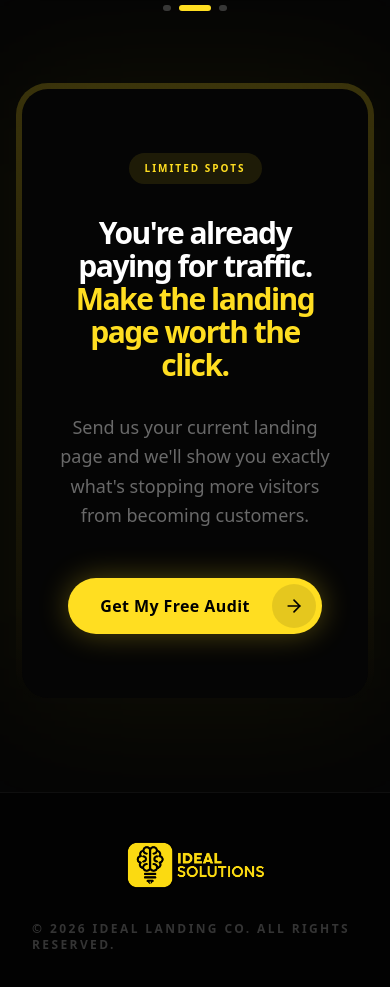
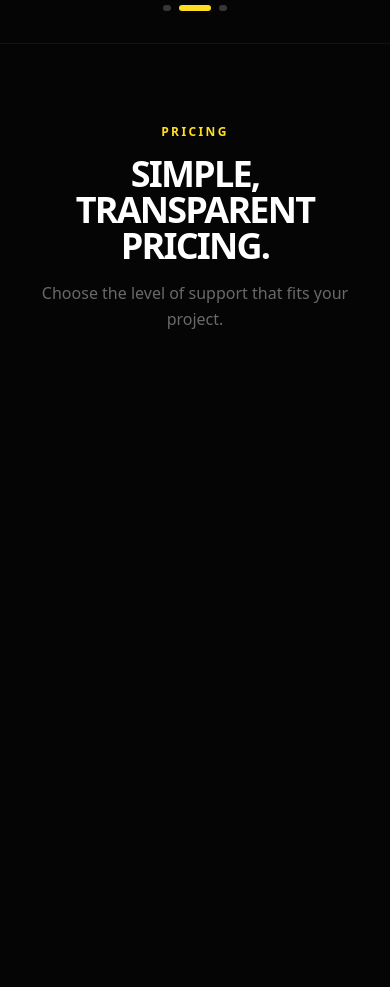
Before and after one commit to emersonbruno46-debug/idealsolutionsen, a React (Vite) app: page / in a window 390 px wide. Shown: the part 8163-9150 px from the top of the page. Built offline with nearby package versions, Linux system fonts and the light colour scheme; the HTML template or start-up script is replaced by a standard one.

Commit message:
feat: redesign pricing section to premium static cards

```diff
--- a/src/pages/PremiumLanding.tsx
+++ b/src/pages/PremiumLanding.tsx
@@ -364,6 +364,63 @@ const processSteps = [
   }
 ];
 
+const pricingPackages = [
+  {
+    id: "launch",
+    name: "LAUNCH",
+    price: "690",
+    tagline: "Design + Build",
+    desc: "Best for businesses that already have their copy and strategy.",
+    features: [
+      "Custom landing page design",
+      "Development",
+      "Responsive on all devices",
+      "Basic integrations",
+      "Client provides the copy"
+    ],
+    ctaText: "START YOUR PROJECT",
+    recommended: false,
+    orderClass: "order-2 lg:order-1"
+  },
+  {
+    id: "conversion",
+    name: "CONVERSION",
+    price: "990",
+    tagline: "MOST POPULAR",
+    desc: "Best for businesses that want the complete conversion-focused landing page package.",
+    features: [
+      "Conversion strategy",
+      "Conversion-focused copywriting",
+      "Custom landing page design",
+      "Full development",
+      "Mobile responsive",
+      "Forms and integrations",
+      "Analytics setup",
+      "Launch support"
+    ],
+    ctaText: "BUILD MY LANDING PAGE",
+    recommended: true,
+    orderClass: "order-1 lg:order-2"
+  },
+  {
+    id: "campaign",
+    name: "CAMPAIGN",
+    price: "1,490",
+    tagline: "Advanced Campaigns",
+    desc: "Best for paid traffic campaigns requiring deeper tracking and optimization.",
+    features: [
+      "Everything in Conversion",
+      "Ad-to-page message matching",
+      "Advanced tracking setup",
+      "Additional page or campaign variation",
+      "Post-launch optimization"
+    ],
+    ctaText: "START MY CAMPAIGN",
+    recommended: false,
+    orderClass: "order-3 lg:order-3"
+  }
+];
+
 const PremiumLanding = () => {
   const [isMenuOpen, setIsMenuOpen] = useState(false);
   const [activeTestimonial, setActiveTestimonial] = useState(0);
@@ -371,6 +428,7 @@ const PremiumLanding = () => {
   const heroRef = useRef<HTMLDivElement>(null);
   const problemRef = useRef<HTMLDivElement>(null);
   const processRef = useRef<HTMLDivElement>(null);
+  const pricingRef = useRef<HTMLDivElement>(null);
 
   useGSAP(() => {
     if (!heroRef.current) return;
@@ -630,6 +688,28 @@ const PremiumLanding = () => {
       mm.revert();
     };
   }, { scope: processRef });
+
+  useGSAP(() => {
+    if (!pricingRef.current) return;
+    const prefersReducedMotion = window.matchMedia("(prefers-reduced-motion: reduce)").matches;
+    if (prefersReducedMotion) return;
+
+    gsap.fromTo(".pricing-card",
+      { opacity: 0, y: 40 },
+      {
+        opacity: 1,
+        y: 0,
+        duration: 0.8,
+        stagger: 0.15,
+        ease: "power3.out",
+        scrollTrigger: {
+          trigger: pricingRef.current,
+          start: "top 80%",
+          toggleActions: "play none none none"
+        }
+      }
+    );
+  }, { scope: pricingRef });
 
   useEffect(() => {
     const interval = setInterval(() => {
@@ -1082,33 +1162,114 @@ const PremiumLanding = () => {
           </div>
         </section>
 
-        {/* CTA Closing — nested architectural pattern */}
-        <section id="planos" className="py-10 lg:py-20">
+        {/* Pricing Section */}
+        <section ref={pricingRef} id="pricing" className="py-20 lg:py-32 relative z-10 bg-[#050505] border-t border-white/5">
           <div className="container mx-auto px-4 lg:px-8">
-              <motion.div
-                 initial={{ opacity: 0, scale: 0.95 }}
-                 whileInView={{ opacity: 1, scale: 1 }}
-                 viewport={{ once: false }}
-                 transition={{ duration: 1.2, ease: premiumEasing }}
-                 className="relative p-1.5 rounded-[2rem] lg:rounded-[3rem] bg-gradient-to-b from-[#FFDE21]/20 to-transparent"
+
+            {/* Section Header */}
+            <div className="mb-16 lg:mb-24 text-center max-w-3xl mx-auto space-y-4">
+              <span className="text-[#FFDE21] text-xs font-black uppercase tracking-[0.2em] block">
+                PRICING
+              </span>
+              <h2 className="text-4xl sm:text-5xl lg:text-7xl font-black uppercase tracking-tighter leading-none text-white">
+                Simple, transparent pricing.
+              </h2>
+              <p className="text-white/40 text-base sm:text-lg leading-relaxed font-medium">
+                Choose the level of support that fits your project.
+              </p>
+            </div>
+
+            {/* Pricing Cards Grid */}
+            <div className="grid grid-cols-1 lg:grid-cols-3 gap-8 items-stretch max-w-7xl mx-auto">
+              {pricingPackages.map((pkg) => (
+                <div
+                  key={pkg.id}
+                  className={`pricing-card flex flex-col justify-between rounded-[2rem] p-8 lg:p-10 relative transition-all duration-500 hover:scale-[1.01] ${pkg.orderClass} ${
+                    pkg.recommended
+                      ? "bg-white/[0.04] border-2 border-[#FFDE21]/80 shadow-[0_0_40px_rgba(255,222,33,0.15)]"
+                      : "bg-white/[0.01] border border-white/10"
+                  }`}
                 >
-                 <div className="absolute inset-0 bg-[#FFDE21]/5 blur-3xl -z-10 rounded-[2rem] lg:rounded-[3rem]" />
-                 <div className="rounded-[calc(2rem-0.375rem)] lg:rounded-[calc(3rem-0.375rem)] bg-[#050505] p-8 py-16 md:p-32 text-center relative overflow-hidden flex flex-col items-center">
+                  {/* Badge for Recommended */}
+                  {pkg.recommended && (
+                    <div className="absolute -top-4 left-1/2 -translate-x-1/2 bg-[#FFDE21] text-black text-[10px] font-black uppercase tracking-[0.2em] px-4 py-1.5 rounded-full shadow-[0_4px_20px_rgba(255,222,33,0.3)]">
+                      {pkg.tagline}
+                    </div>
+                  )}
 
-                    <span className="inline-block px-4 py-2 bg-[#FFDE21]/10 text-[#FFDE21] rounded-full text-[10px] sm:text-xs font-black uppercase tracking-[0.2em] mb-8 lg:mb-10">
-                      Limited Spots
+                  {/* Top content */}
+                  <div>
+                    {/* Header */}
+                    <div className="mb-6">
+                      <span className="text-[10px] font-black tracking-widest text-[#FFDE21]/70 uppercase block mb-2">
+                        {pkg.recommended ? "RECOMMENDED" : pkg.tagline}
                       </span>
-                    <h2 className="text-3xl sm:text-4xl md:text-8xl font-black mb-8 lg:mb-10 leading-[1.1] md:leading-tight tracking-tighter">
-                       You're already paying for traffic. <span className="text-[#FFDE21]">Make the landing page worth the click.</span>
-                    </h2>
-                    <p className="text-white/40 text-lg md:text-xl max-w-2xl mb-12 lg:mb-16 leading-relaxed">
-                       Send us your current landing page and we'll show you exactly what's stopping more visitors from becoming customers.
+                      <h3 className="text-2xl font-black uppercase tracking-tight text-white">
+                        {pkg.name}
+                      </h3>
+                      <p className="text-white/40 text-xs mt-2 leading-relaxed font-medium min-h-[32px]">
+                        {pkg.desc}
                       </p>
+                    </div>
 
-                    <MagneticCTA text="Get My Free Audit" className="text-base sm:text-xl px-8 sm:px-12 py-4 sm:py-6" />
+                    {/* Price */}
+                    <div className="border-y border-white/5 py-6 my-6 flex flex-col items-start justify-center">
+                      <div className="flex items-baseline gap-1">
+                        <span className="text-5xl lg:text-6xl font-black text-white tracking-tighter">
+                          ${pkg.price}
+                        </span>
+                      </div>
+                      <span className="text-[9px] font-black tracking-widest text-white/30 uppercase mt-2">
+                        ONE-TIME PROJECT
+                      </span>
+                    </div>
 
+                    {/* Features List */}
+                    <ul className="space-y-4 mb-8">
+                      {pkg.features.map((feature, fIdx) => (
+                        <li key={fIdx} className="flex items-start text-xs sm:text-sm text-white/70 font-medium">
+                          {/* Check Icon */}
+                          <svg className="w-4 h-4 text-[#FFDE21] mr-3 mt-0.5 flex-shrink-0" fill="none" viewBox="0 0 24 24" stroke="currentColor" strokeWidth="3">
+                            <path strokeLinecap="round" strokeLinejoin="round" d="M5 13l4 4L19 7" />
+                          </svg>
+                          <span>{feature}</span>
+                        </li>
+                      ))}
+                    </ul>
                   </div>
-              </motion.div>
+
+                  {/* CTA Button */}
+                  <button
+                    onClick={handleContact}
+                    className={`w-full group font-bold tracking-wider text-xs py-4 rounded-full flex items-center justify-center gap-2 transition-all duration-300 ${
+                      pkg.recommended
+                        ? "bg-[#FFDE21] text-black shadow-[0_0_20px_rgba(255,222,33,0.2)] hover:shadow-[0_0_30px_rgba(255,222,33,0.3)] hover:scale-[1.02] active:scale-[0.98]"
+                        : "bg-white/5 text-white border border-white/10 hover:bg-white/10 hover:scale-[1.02] active:scale-[0.98]"
+                    }`}
+                  >
+                    <span>{pkg.ctaText}</span>
+                    <span className="group-hover:translate-x-1 transition-transform duration-300">→</span>
+                  </button>
+                </div>
+              ))}
+            </div>
+
+            {/* Trust Banner / Microcopy */}
+            <div className="mt-16 lg:mt-24 text-center max-w-2xl mx-auto space-y-6 border-t border-white/5 pt-12">
+              <p className="text-white/60 text-base sm:text-lg leading-relaxed font-medium">
+                Not sure which option fits your project?
+              </p>
+              <p className="text-white/40 text-sm leading-relaxed font-normal -mt-4">
+                Get a free landing page audit and we'll help you identify what you actually need.
+              </p>
+              <button
+                onClick={handleContact}
+                className="inline-flex items-center gap-2 text-xs font-black uppercase tracking-[0.2em] text-[#FFDE21] hover:text-white transition-colors duration-300 border-b border-[#FFDE21] hover:border-white pb-1"
+              >
+                GET A FREE AUDIT →
+              </button>
+            </div>
+
           </div>
         </section>
 
```
Lines whose indentation alone changed are shown as unchanged.
